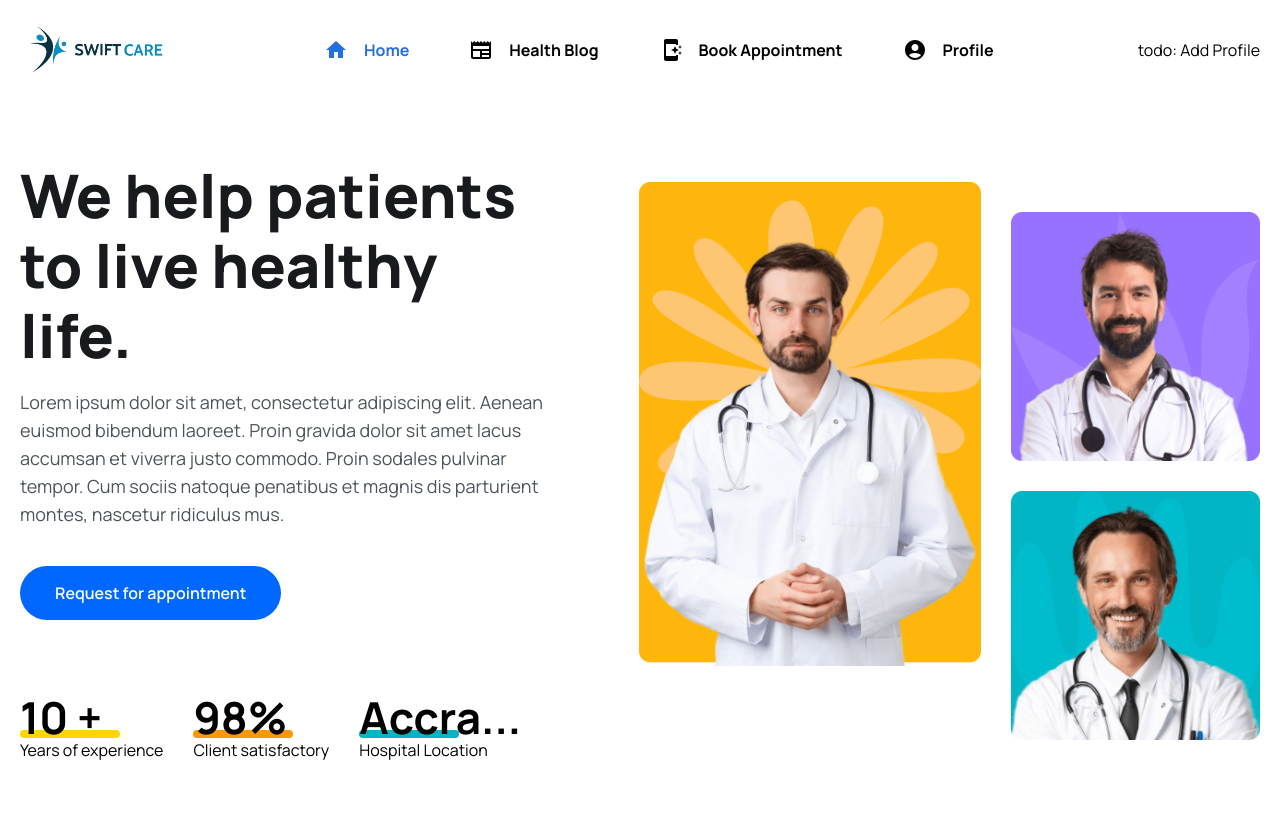
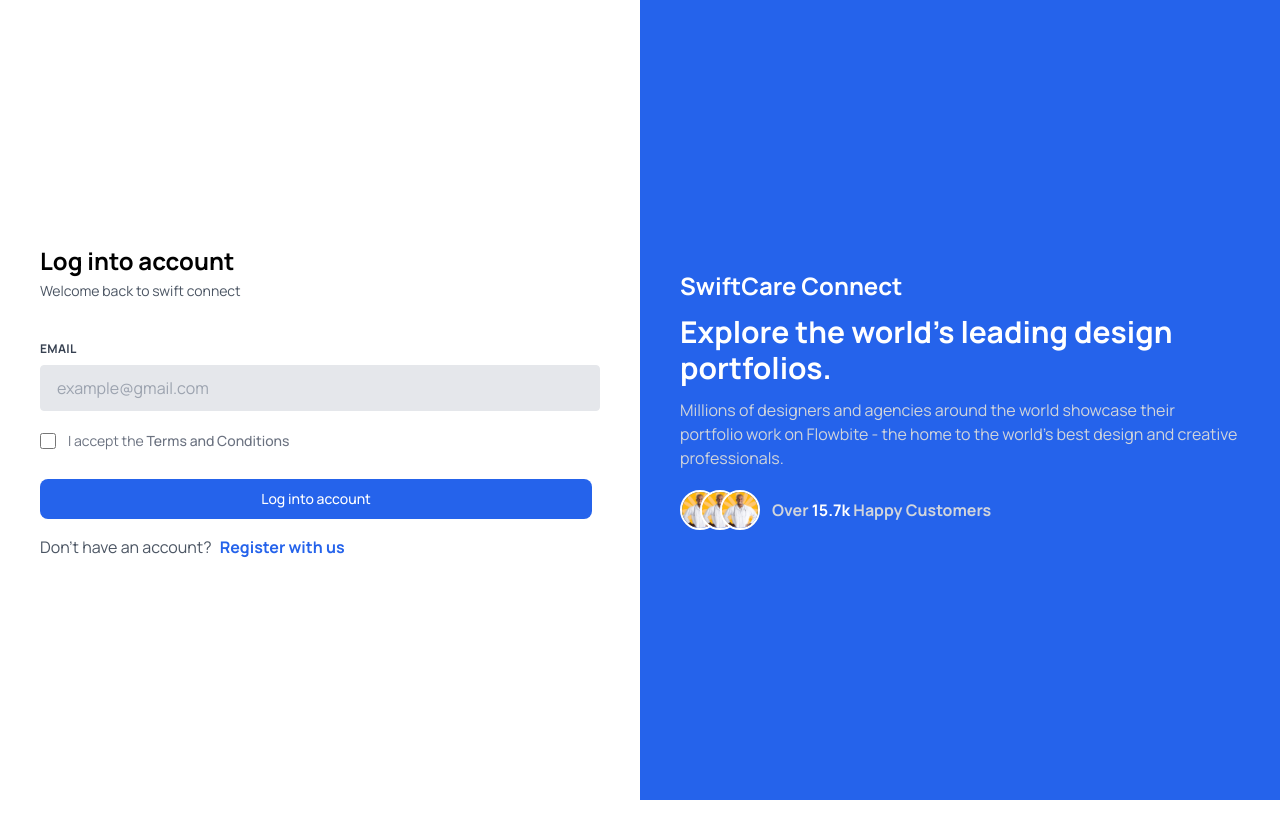
Before and after one commit to tech-threee/patient-swiftcare, a React (Vite) app: page /login in a window 1280 px wide. Before the commit this address led to /. After the commit the page ends 800 px from the top, so only its background shows below. Built offline with nearby package versions, Linux system fonts and the light colour scheme.

Commit message:
working on login

```diff
--- a/package.json
+++ b/package.json
@@ -16,6 +16,8 @@
     "@mui/icons-material": "^5.15.13",
     "@mui/material": "^5.15.13",
     "@react-native-async-storage/async-storage": "^1.22.3",
+    "@tanstack/react-query": "^5.28.4",
+    "axios": "^1.6.8",
     "headlessui": "^0.0.0",
     "heroicons": "^2.1.1",
     "react": "^18.2.0",
--- /dev/null
+++ b/src/api/auth.api.ts
@@ -0,0 +1,13 @@
+import { axiosClient } from "./client";
+
+// Login patient || send Otp
+export type OtpRequest = { email: string };
+export const sendOtp = async (body: OtpRequest) => {
+  return axiosClient.post("/auth/patient", body);
+};
+
+// Verify Patient Otp And Login
+export type LoginRequest = OtpRequest & { otp: string };
+export const login = async (body: LoginRequest) => {
+  return axiosClient.post("/auth/patient/verify-otp", body);
+};
--- /dev/null
+++ b/src/api/client.ts
@@ -0,0 +1,17 @@
+import axios from "axios";
+
+const axiosClient = axios.create({
+  baseURL: "https://swiftcare-server.onrender.com/api/v1",
+  withCredentials: true,
+});
+
+axiosClient.interceptors.response.use(
+  (response) => response,
+  (error) => {
+    if (error?.response?.status === 401) {
+      window.location.href = "/auth/patient";
+    }
+  }
+);
+
+export { axiosClient };
--- a/src/components/Auth/Forms/LoginForm.tsx
+++ b/src/components/Auth/Forms/LoginForm.tsx
@@ -1,13 +1,23 @@
 import { Link } from "react-router-dom";
 import AuthButtons from "../../../widgets/Buttons/AuthButtons";
+import { useSendOtpMutation } from "../../../queries/auth/useLoginMutation/index";
+import { useState } from "react";
 
 const LoginForm = () => {
+  const sendOtpMutation = useSendOtpMutation();
+  const [email, setEmail] = useState("");
+
+  const handleSendOtp = (email: string) => {
+    sendOtpMutation.mutate({ email });
+    console.log("I goot clicked ");
+  };
+
   return (
     <div className="h-[100vh] w-full flex flex-col justify-center">
       <div className="p-10 space-y-10">
         <div className="flex flex-col items-center md:items-start">
-          <h1 className="font-bold text-2xl leading-10">Create An account</h1>
-          <p className="text-sm text-gray-600">Welcome to swift connect</p>
+          <h1 className="font-bold text-2xl leading-10">Log into account</h1>
+          <p className="text-sm text-gray-600">Welcome back to swift connect</p>
         </div>
 
         {/**Form*/}
@@ -18,9 +28,10 @@
             </label>
             <input
               className="appearance-none block w-full bg-gray-200 text-gray-700 border border-gray-200 rounded py-3 px-4 mb-3 leading-tight focus:outline-none focus:bg-white focus:border-gray-500"
-              id="grid-password"
-              type="password"
+              type="email"
               placeholder="example@gmail.com"
+              value={email}
+              onChange={(e) => setEmail(e.target.value)}
             />
           </div>
 
@@ -50,7 +61,7 @@
           </div>
 
           {/**Button */}
-          <AuthButtons />
+          <AuthButtons onSendOtp={handleSendOtp} text={"Log into account"} />
 
           {/**Login Question */}
           <div className="flex flex-row items-center space-x-2">
@@ -67,4 +78,5 @@
     </div>
   );
 };
+
 export default LoginForm;
--- a/src/layout/layout.tsx
+++ b/src/layout/layout.tsx
@@ -4,7 +4,7 @@
 import RootNavigation from "../routes";
 
 const Layout = () => {
-  const user = true as boolean;
+  const user = false as boolean;
 
   console.log(user);
   return (
--- a/src/main.tsx
+++ b/src/main.tsx
@@ -3,11 +3,16 @@
 import App from "./App.tsx";
 import "./index.css";
 import { BrowserRouter } from "react-router-dom";
+import { QueryClient, QueryClientProvider } from "@tanstack/react-query";
+
+const queryClient = new QueryClient();
 
 ReactDOM.createRoot(document.getElementById("root")!).render(
-  <React.StrictMode>
-    <BrowserRouter>
-      <App />
-    </BrowserRouter>
-  </React.StrictMode>
+  <QueryClientProvider client={queryClient}>
+    <React.StrictMode>
+      <BrowserRouter>
+        <App />
+      </BrowserRouter>
+    </React.StrictMode>
+  </QueryClientProvider>
 );
--- /dev/null
+++ b/src/queries/auth/useLoginMutation/index.ts
@@ -0,0 +1,33 @@
+import { useMutation } from "@tanstack/react-query";
+import {
+  OtpRequest,
+  sendOtp,
+  LoginRequest,
+  login,
+} from "../../../api/auth.api";
+
+export const useSendOtpMutation = () => {
+  return useMutation({
+    mutationFn: (reqBody: OtpRequest) => {
+      const email = reqBody.email as string;
+      return sendOtp(email).then((res) => res.data);
+    },
+    onSuccess: () => {
+      console.log("OTP sent successfully");
+    },
+    onError: (error: any) => {
+      console.log("Error Occured", error);
+    },
+    onMutate: () => {
+      console.log("pending");
+    },
+  });
+};
+
+export const useLoginMutation = () => {
+  return useMutation({
+    mutationFn: (reqBody: LoginRequest) => {
+      return login(reqBody).then((res) => res.data);
+    },
+  });
+};
--- a/src/routes/index.tsx
+++ b/src/routes/index.tsx
@@ -2,7 +2,7 @@
 import AuthRouters from "./AuthRouters/index";
 
 const RootNavigation = () => {
-  const user = true as boolean;
+  const user = false as boolean;
 
   return user ? <ProtectedRouter /> : <AuthRouters />;
 };
--- a/src/widgets/Buttons/AuthButtons.tsx
+++ b/src/widgets/Buttons/AuthButtons.tsx
@@ -1,11 +1,20 @@
-const AuthButtons = () => {
+import React from "react";
+
+type AuthButtonsProps = {
+  text: string;
+  onSendOtp: (email: string) => void;
+};
+
+const AuthButtons: React.FC<AuthButtonsProps> = ({ text, onSendOtp }) => {
   return (
     <button
+      onClick={() => onSendOtp("techthree521@gmail.com")}
       type="button"
       className="text-white bg-[#2563EB] hover:bg-blue-800 focus:ring-4 focus:ring-blue-300 font-medium rounded-lg text-sm px-5 py-2.5 me-2 mb-2 dark:bg-blue-600 dark:hover:bg-blue-700 focus:outline-none dark:focus:ring-blue-800"
     >
-      Create an account
+      {text}
     </button>
   );
 };
+
 export default AuthButtons;
```
Also changed, not shown: 1 other file (tests, documents, lock files or other folders).
